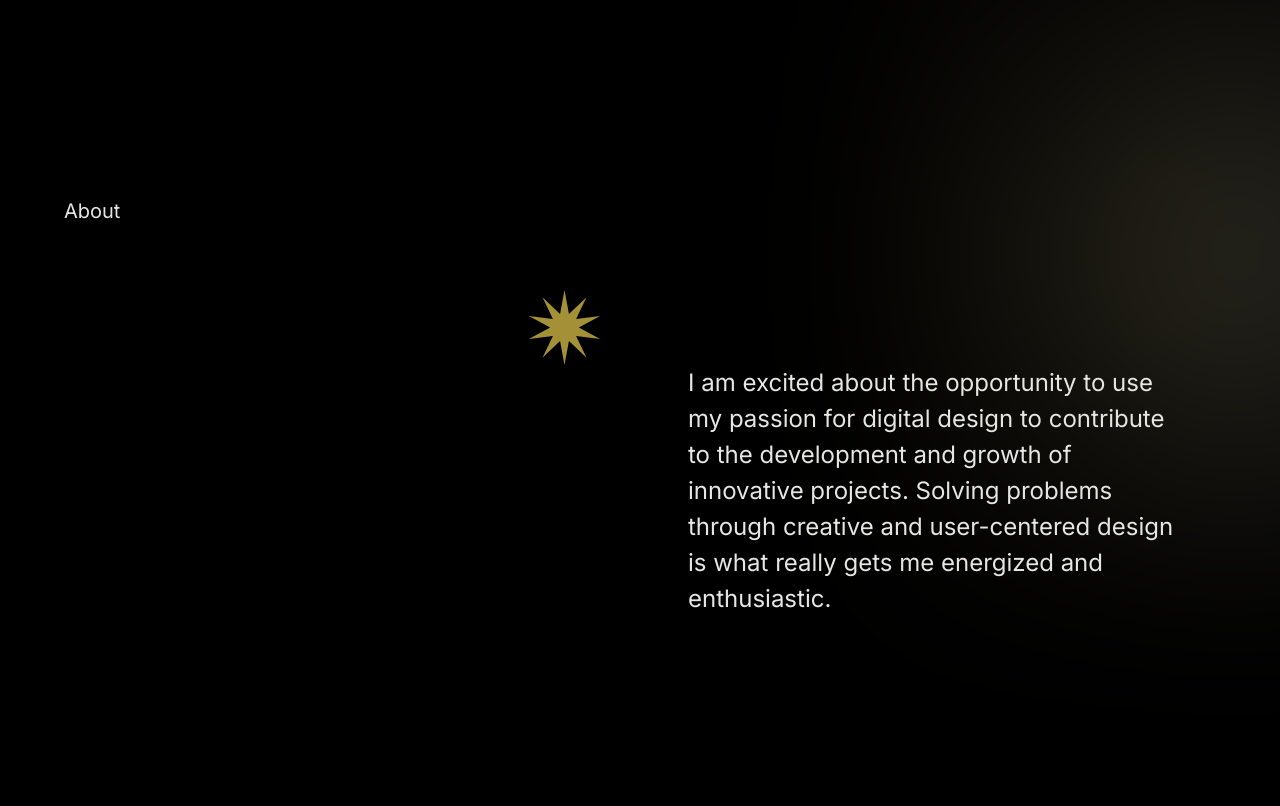
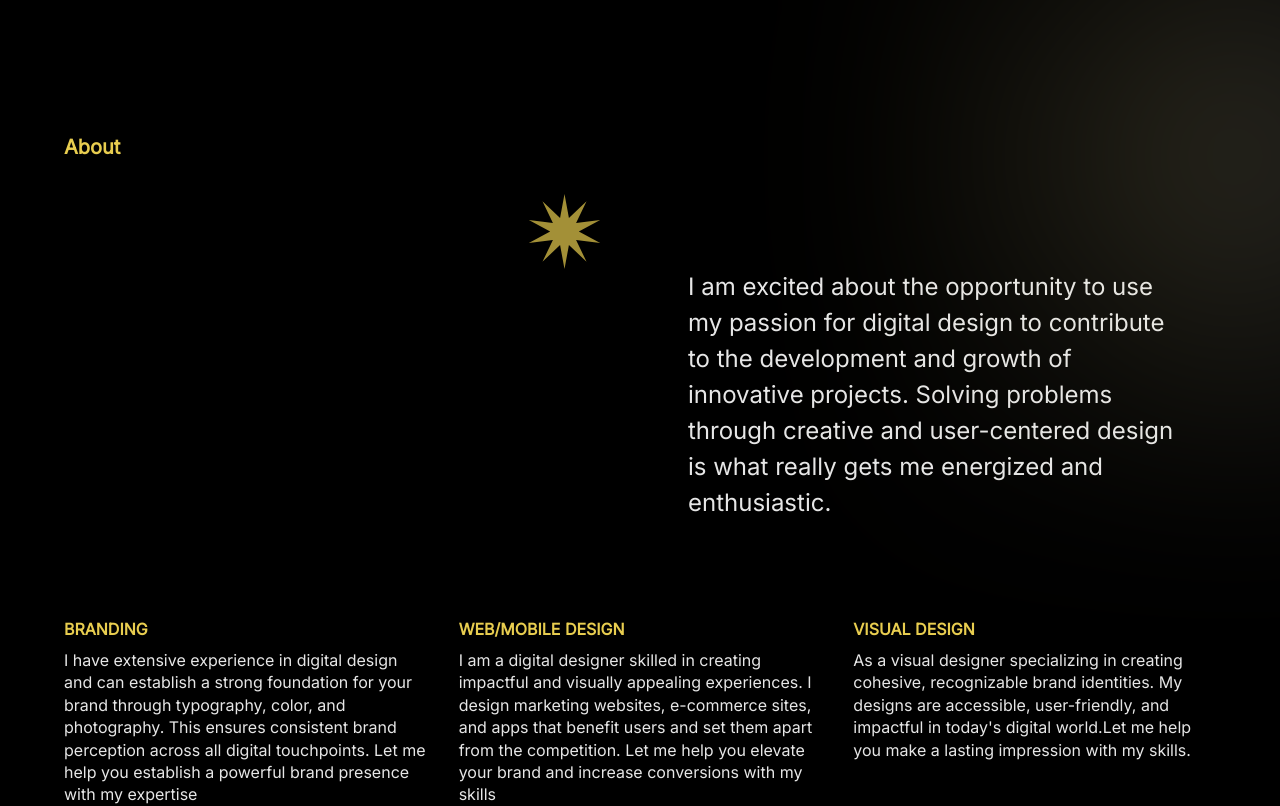
Before and after one commit to sammy-code98/fredrick-portfolio, a Next.js app: page / in a window 1280 px wide. Shown: the part 860-1666 px from the top of the page. Built offline with nearby package versions, Linux system fonts and the light colour scheme.

Commit message:
make ui modifications

```diff
--- a/src/components/sections/AboutSection.tsx
+++ b/src/components/sections/AboutSection.tsx
@@ -8,9 +8,9 @@ import { SocialAccount } from '../utility'
 
 export default function AboutSection() {
     return (
-        <Box py='4rem' as='section' id='aboutme'   >
-            <Text color='royalWhite' fontSize='xl'>About</Text>
-            <Box mt='2rem'
+        <Box as='section' id='aboutme'  >
+            <Text color='royalGold' fontSize='xl' fontWeight={700}>About</Text>
+            <Box
                 display='grid'
                 gridTemplateColumns={{
                     base: "repeat(1,minmax(0,1fr))",
@@ -24,13 +24,13 @@ export default function AboutSection() {
                 <Box mt={{ base: '0.5rem', md: '2rem' }} pos='relative' >
                     <Box
                         pos='absolute'
-                        width='245px'
-                        height="245px"
+                        width={{ base: '122.5px', md: '245px' }}
+                        height={{ base: '122.5px', md: '245px' }}
                         borderRadius='50%'
                         background='linear-gradient(91.26deg, rgba(232, 205, 79, 0.6) 28.98%, rgba(255, 255, 255, 0.6) 58.68%)'
                         filter='blur(142.917px)'
-                        left={{ base: '2rem', md: '28rem' }}
-                        top='-10rem'
+                        left={{ base: '200px', md: '28rem' }}
+                        top={{ base: '-59px', md: '-10rem' }}
                     ></Box>
                     <Box ml={{ base: '0', md: '-8rem' }} display={{ base: 'none', md: 'flex' }}>
                         <Image src={Star} alt='star' loading='lazy' />
@@ -43,7 +43,7 @@ export default function AboutSection() {
                 </Box>
             </Box>
 
-            <Box mt='12rem' >
+            <Box mt={{ base: '2.5rem', md: '6rem' }} >
                 <Box display='grid'
                     gridTemplateColumns={{
                         base: "repeat(1,minmax(0,1fr))",
@@ -54,8 +54,8 @@ export default function AboutSection() {
                 >
                     {aboutCard.map((card) => (
                         <Box key={card.title}>
-                            <Text color='royalGold'>{card.title}</Text>
-                            <Text color='royalWhite' mt='0.5rem'>
+                            <Text color='royalGold' fontWeight={700}>{card.title}</Text>
+                            <Text color='royalWhite' mt='0.5rem' fontWeight={400} lineHeight='140%'>
                                 {card.description}
                             </Text>
                         </Box>
--- a/src/components/sections/HeroSection.tsx
+++ b/src/components/sections/HeroSection.tsx
@@ -5,7 +5,7 @@ import { ScrollButton, SocialAccount } from '../utility'
 
 export default function HeroSection() {
     return (
-        <Box height='100vh' maxHeight='100%'>
+        <Box height={{ base: '78vh', md: '100vh' }} maxHeight='100%'>
             <Box paddingX={{ base: "none", md: "4rem" }}>
                 <Box
                     display="flex"
```
